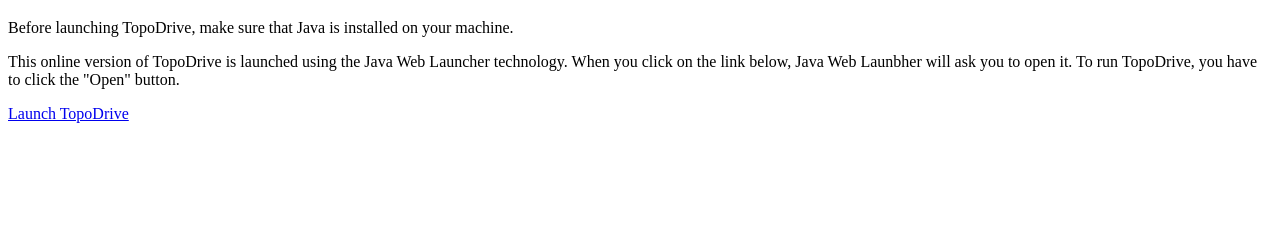
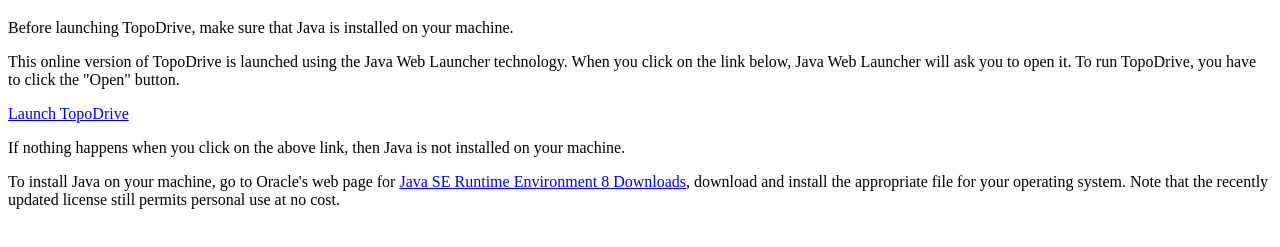
Before and after one commit to groundwaterapps/topodrive, a plain HTML site: page index.html in a window 1280 px wide. Shown: the part 61-308 px from the top of the page. Drawn offline with Linux system fonts and the light colour scheme.

Commit message:
Add files via upload

```diff
--- a/index.html
+++ b/index.html
@@ -14,10 +14,16 @@
     <p>Before launching TopoDrive, make sure that Java is installed on your machine.</p>
 
 	<p>This online version of TopoDrive is launched using the Java Web Launcher technology. When you click on the link below,
-	Java Web Launbher will ask you to open it. To run TopoDrive, you have to click the "Open" button.</p>
+	Java Web Launcher will ask you to open it. To run TopoDrive, you have to click the "Open" button.</p>
 
     <p><a href="javascript:deployJava.launchWebStartApplication('topodrive.jnlp');">Launch TopoDrive</a></p>
 
+	<p>If nothing happens when you click on the above link, then Java is not installed on your machine.</p>
 
+	<p>To install Java on your machine, go to Oracle's web page for
+	<a href="https://www.oracle.com/technetwork/java/javase/downloads/jre8-downloads-2133155.html" target="_blank">
+	Java SE Runtime Environment 8 Downloads</a>, download and install the appropriate file for your operating system.
+	Note that the recently updated license still permits personal use at no cost.
+	</p>
   </body>
 </html>
```
